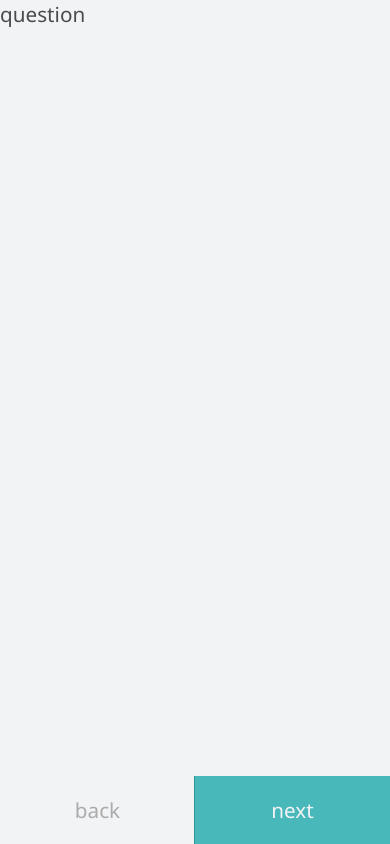
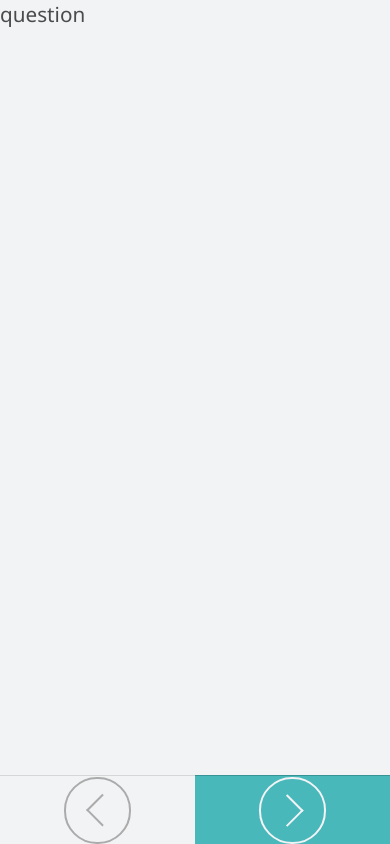
Before and after one commit to AskiaADX/adp-Mnml, a plain HTML site: page index.html in a window 390 px wide. Drawn offline with Linux system fonts and the light colour scheme.

Commit message:
Added navigation controls

```diff
--- a/css/styles.css
+++ b/css/styles.css
@@ -172,9 +172,9 @@ nav.sideNext {
         height: 8vh;
         -webkit-box-flex: 0;
         -moz-box-flex: 0;
-        -webkit-flex: 0 1 50vw;
-        -ms-flex: 0 1 50vw;
-        flex: 0 1 50vw;
+        -webkit-flex: 0 1 50%;
+        -ms-flex: 0 1 50%;
+        flex: 0 1 50%;
         -webkit-align-self: flex-end;
         -ms-flex-item-align: end;
         align-self: flex-end;
@@ -261,3 +261,65 @@ nav {
     background-color: var(--primary-light-color);
     box-shadow: -1px 0 0 var(--primary-color);
 }
+
+@media (max-width: 960px) {
+    .navControl.btnBack {
+        box-shadow: 0 -1px 0 var(--neutral-color);
+    }
+
+    .navControl.btnNext {
+        box-shadow: 0 -1px 0 var(--primary-dark-color);
+    }
+
+    .navControl.btnBack:hover {
+        box-shadow: 0 -1px 0 var(--neutral-dark-color);
+    }
+
+    .navControl.btnNext:hover {
+        box-shadow: 0 -1px 0 var(--primary-color);
+    }
+}
+
+span.back {
+    display: inline-block;
+    width: 3em;
+    height: 3em;
+    border: 0.1em solid var(--secondary-light-color);
+    border-radius: 50%;
+}
+
+span.back:after {
+    content: '';
+	display: inline-block;
+    margin-top: .95em;
+    margin-left: 0.5em;
+    width: 1em;
+    height: 1em;
+    border-top: 0.1em solid var(--secondary-light-color);
+    border-right: 0.1em solid var(--secondary-light-color);
+    -moz-transform: rotate(-135deg);
+    -webkit-transform: rotate(-135deg);
+    transform: rotate(-135deg);
+}
+
+span.next {
+    display: inline-block;
+    width: 3em;
+    height: 3em;
+    border: 0.1em solid var(--neutral-light-color);
+    border-radius: 50%;
+}
+
+span.next:after {
+    content: '';
+	display: inline-block;
+    margin-top: .95em;
+    margin-left: -0.5em;
+    width: 1em;
+    height: 1em;
+    border-top: 0.1em solid var(--neutral-light-color);
+    border-right: 0.1em solid var(--neutral-light-color);
+    -moz-transform: rotate(45deg);
+    -webkit-transform: rotate(45deg);
+    transform: rotate(45deg);
+}
--- a/index.html
+++ b/index.html
@@ -8,13 +8,17 @@
     </head>
     <body>
         <nav class="sideBack">
-            <button class="navControl btnBack">back</button>
+            <button class="navControl btnBack">
+                <span class="back"></span>
+            </button>
         </nav>
         <section class="questionWrapper">
             question
         </section>
         <nav class="sideNext">
-            <button class="navControl btnNext">next</button>
+            <button class="navControl btnNext">
+                <span class="next"></span>
+            </button>
         </nav>
     </body>
 </html>
```
Also changed, not shown: css/styles.min.css.
